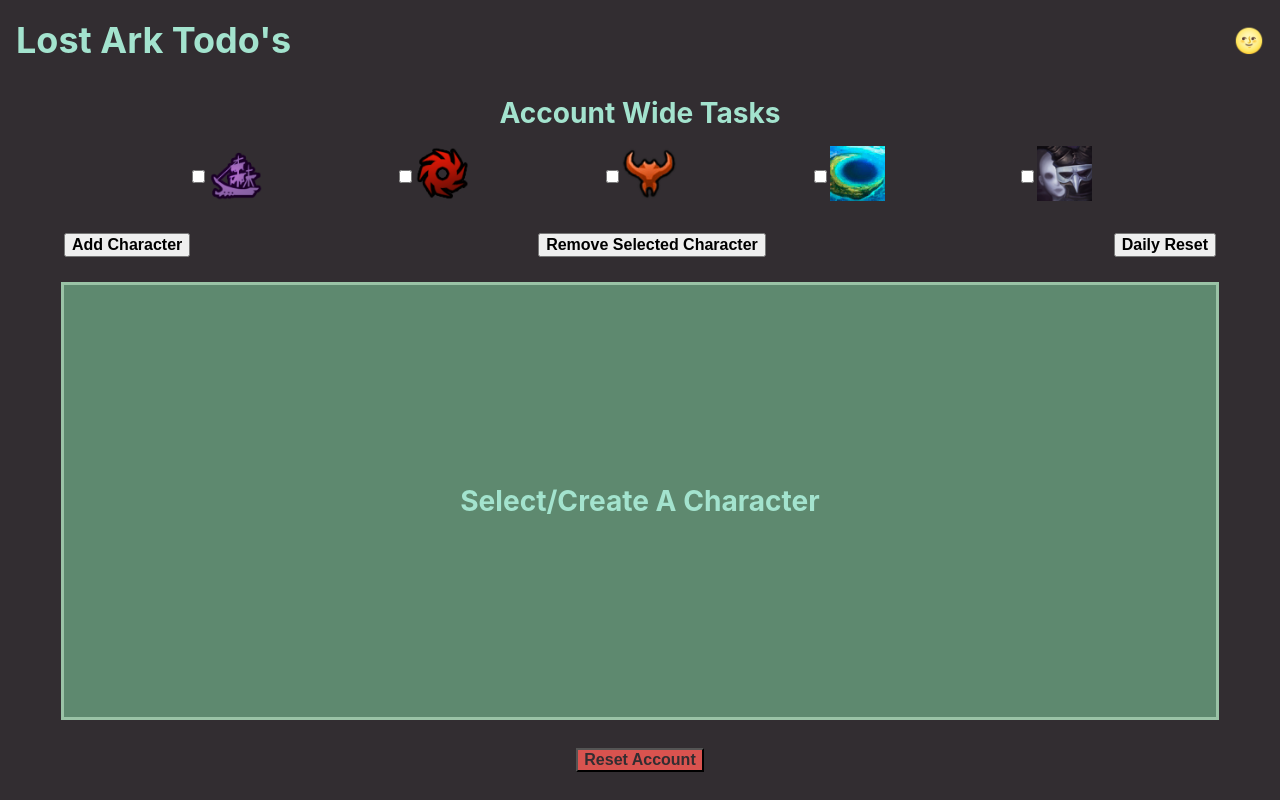
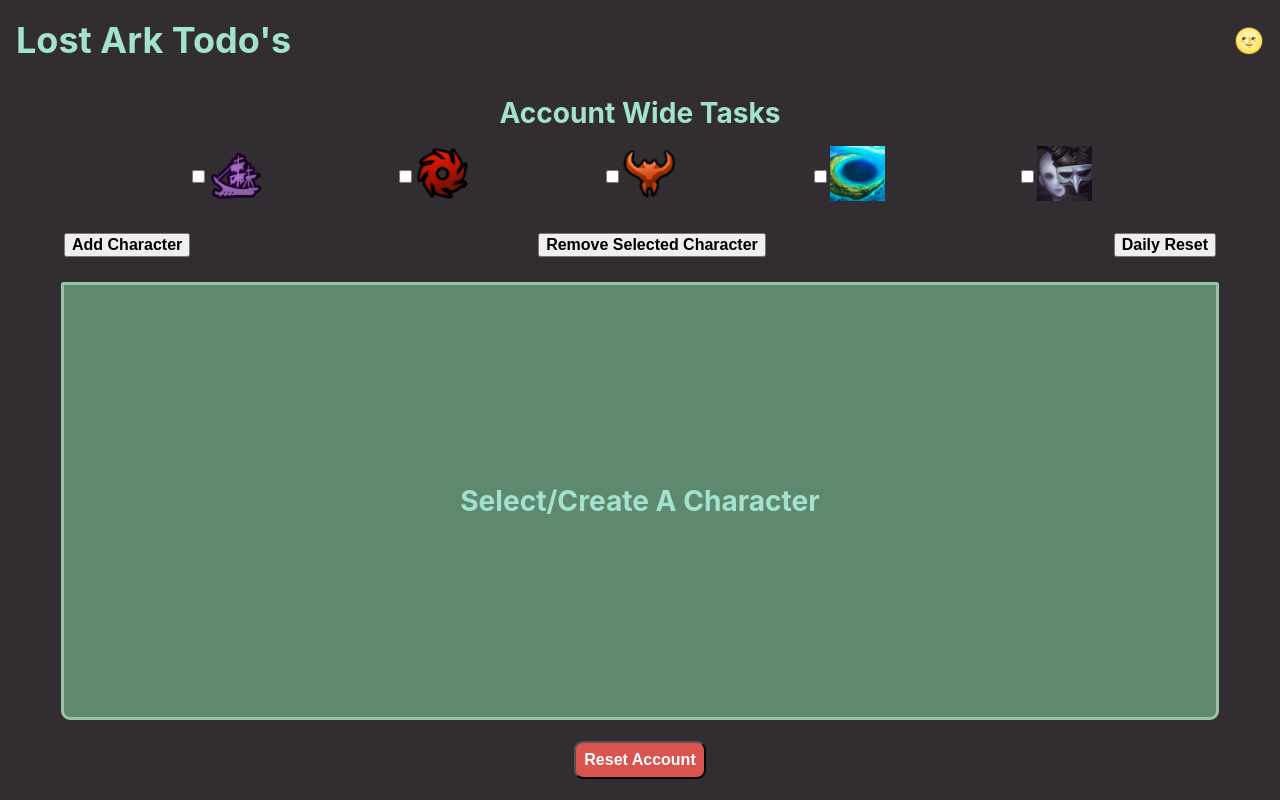
Before and after one commit to saiyajin1/todo-lostark, a React (Create React App) app: page / in a window 1280 px wide. Built offline with nearby package versions, Linux system fonts and the light colour scheme.

Commit message:
border radius

```diff
--- a/src/App.css
+++ b/src/App.css
@@ -162,6 +162,8 @@
   border-left: 3px solid #9ac3a6;
   border-right: 3px solid #9ac3a6;
   border-top: 3px solid #9ac3a6;
+  border-top-left-radius: 9px;
+  border-top-right-radius: 9px;
 }
 
 .Char-Controller > button {
@@ -181,6 +183,8 @@
   align-items: center;
   justify-content: center;
   height: -webkit-fill-available;
+  border-bottom-left-radius: 9px;
+  border-bottom-right-radius: 9px;
 }
 
 .Char-Tasks > .Select-Group,
@@ -208,7 +212,9 @@
 
 .Danger {
   background: #d9534f;
-  color: #322d31;
+  color: #ffffff;
+  padding: 0.5rem;
+  border-radius: 9px;
 }
 
 .Footer {
```
